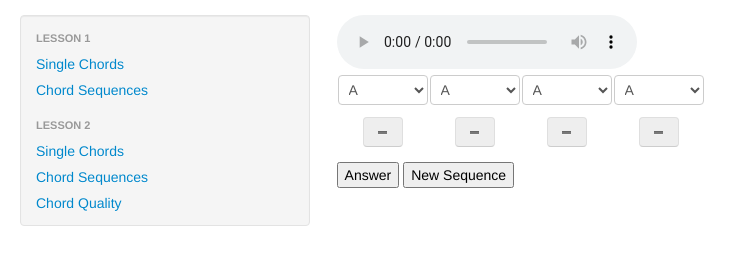
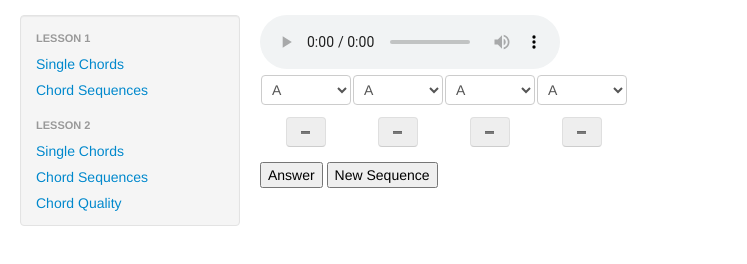
Before and after one commit to llimllib/justineartraining, a plain HTML site: page lessons/1/sequences.html in a window 1280 px wide. Shown: the whole page, without its empty margins (0-747 px from the left). Drawn offline with nearby package versions, Linux system fonts and the light colour scheme.

Commit message:
the ToC looks silly when it changes size all the time

```diff
--- a/lessons/1/sequences.html
+++ b/lessons/1/sequences.html
@@ -21,7 +21,7 @@
 </head>
 <body>
 <div class="container-fluid">
-    <div class="row-fluid">
+    <div class="row">
         <div class="span3">
             <div class="well sidebar-nav">
                 <ul class="nav nav-list">
```
Also changed, not shown: lessons/1/ssr.html (+1 -1 lines), lessons/2/quality.html (+1 -1 lines), lessons/2/sequences.html (+1 -1 lines), lessons/2/ssr.html (+1 -1 lines), templates/quality.html (+1 -1 lines), templates/sequences.html (+1 -1 lines), templates/ssr.html (+1 -1 lines).
